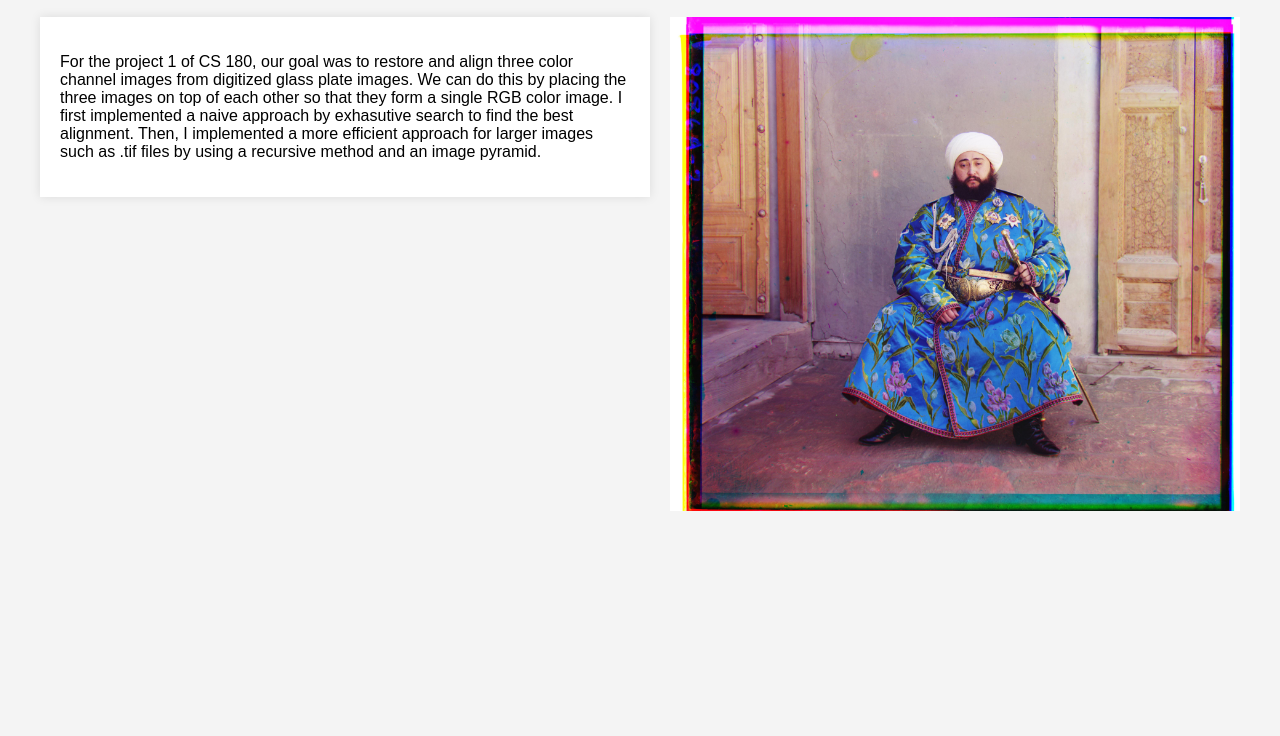
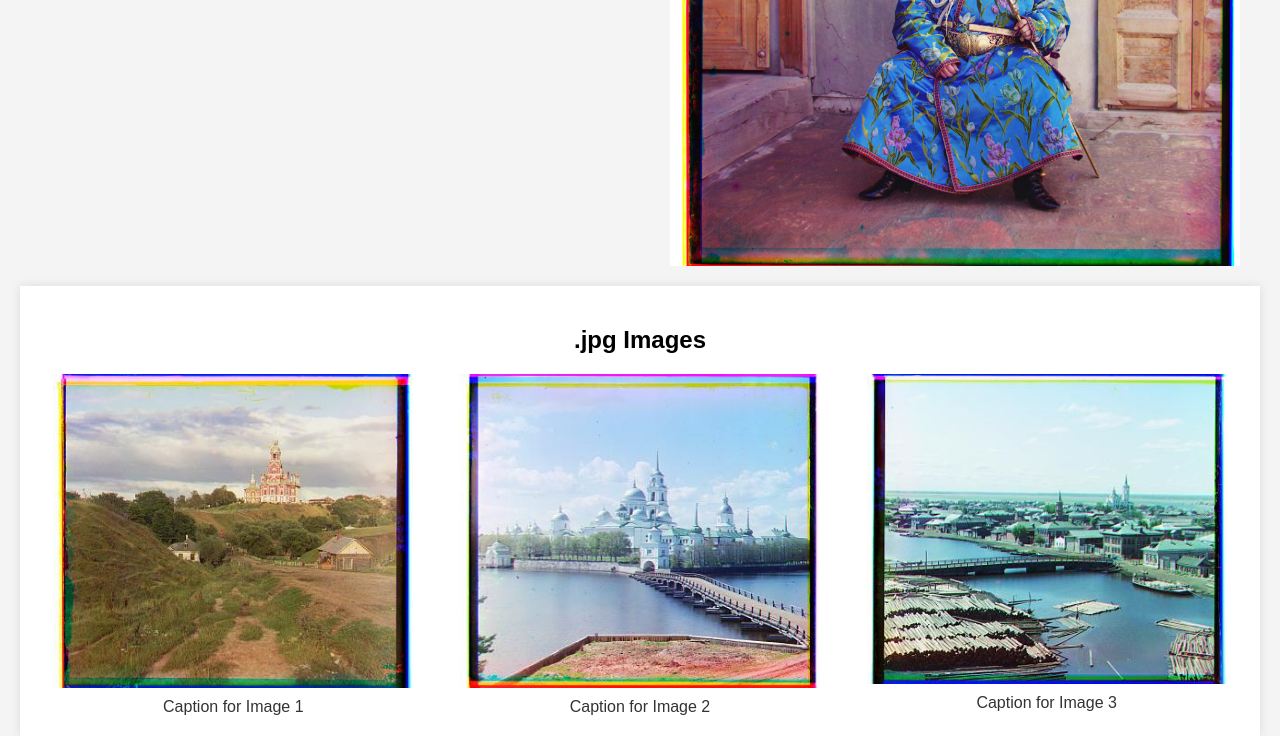
Before and after one commit to Edizjr22/edizjr22.github.io, a plain HTML site: page proj1/index.html in a window 1280 px wide. Shown: the part 221-957 px from the top of the page. Before the commit the page ends 800 px from the top, so only its background shows below. Drawn offline with Linux system fonts and the light colour scheme.

Commit message:
Added jpg images

```diff
--- a/proj1/index.html
+++ b/proj1/index.html
@@ -52,6 +52,36 @@
       height: auto;
       display: block;
     }
+    .partition {
+      width: 100%;
+      max-width: 1200px;
+      margin: 20px auto;
+      padding: 20px;
+      background-color: #fff;
+      box-shadow: 0 0 10px rgba(0, 0, 0, 0.1);
+      text-align: center;
+    }
+    .image-row {
+      display: flex;
+      justify-content: space-around;
+      flex-wrap: wrap;
+      gap: 20px;
+    }
+    .image-item {
+      flex: 1;
+      max-width: 30%;
+      box-sizing: border-box;
+    }
+    .image-item img {
+      width: 100%;
+      height: auto;
+      display: block;
+    }
+    .caption {
+      margin-top: 10px;
+      font-size: 1em;
+      color: #333;
+    }
   </style>
 </head>
 <body>
@@ -76,5 +106,23 @@
       <img src="photos/emir_aligned_2.jpg" alt="Emir Selfie" />
     </div>
   </div>
+
+  <div class="partition">
+    <h2>.jpg Images</h2>
+    <div class="image-row">
+      <div class="image-item">
+        <img src="photos/cathedral_aligned_2.jpg" alt="Cathedral Image" />
+        <div class="caption">Caption for Image 1</div>
+      </div>
+      <div class="image-item">
+        <img src="photos/monastery_aligned_2.jpg" alt="Monastery Image" />
+        <div class="caption">Caption for Image 2</div>
+      </div>
+      <div class="image-item">
+        <img src="photos/tobolsk_aligned_2.jpg" alt="Tobolsk Image" />
+        <div class="caption">Caption for Image 3</div>
+      </div>
+    </div>
+  </div>
 </body>
 </html>
```
Also changed, not shown: proj1/photos/cathedral_aligned_2.jpg (added), proj1/photos/monastery_aligned_2.jpg (added), proj1/photos/tobolsk_aligned_2.jpg (added). Lines whose indentation alone changed are shown as unchanged.
